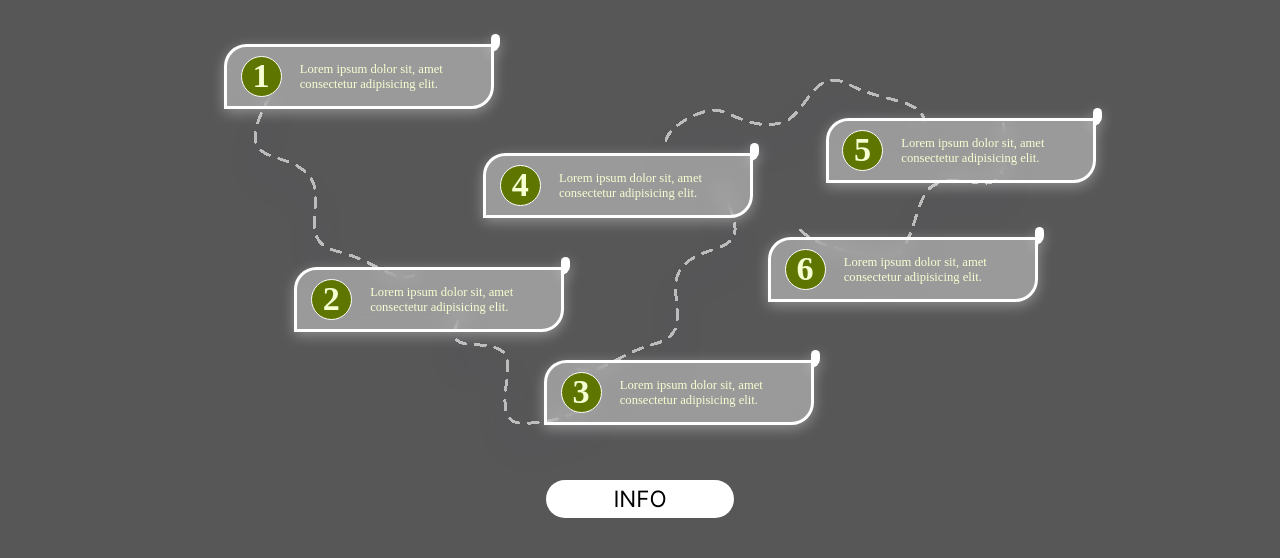
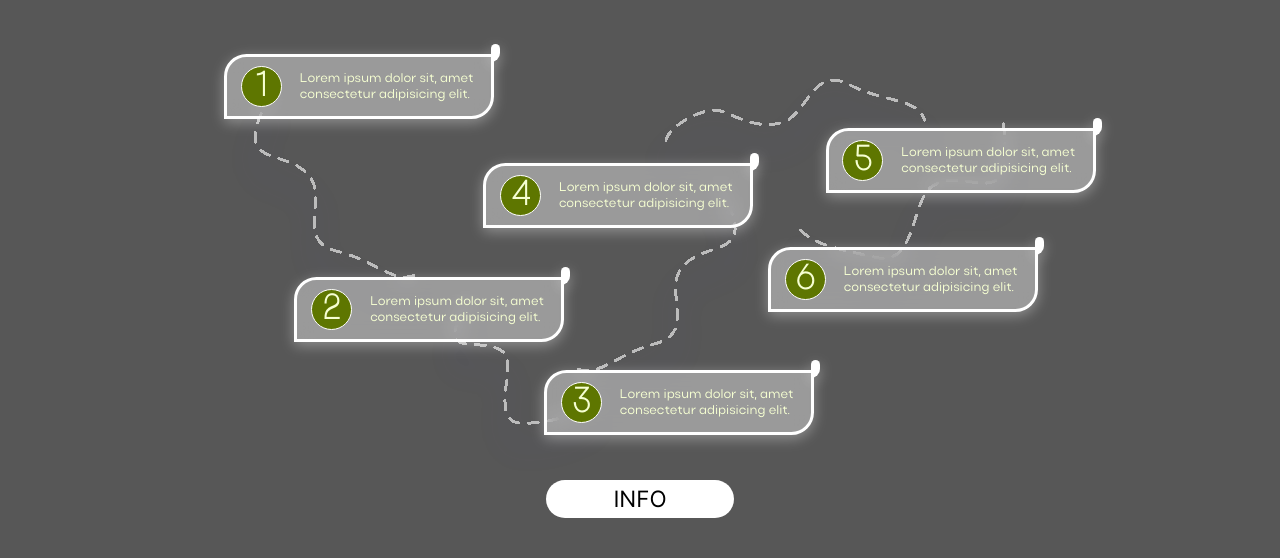
Before and after one commit to Nexexexexed/EPC_Hunter, a plain HTML site: page index.html in a window 1280 px wide. Shown: the part 242-800 px from the top of the page. Drawn offline with Linux system fonts and the light colour scheme; the site is published under a folder, as on GitHub Pages, so addresses that start at the root find nothing.

Commit message:
last updating fonts gh-pages

```diff
--- a/styles/style.css
+++ b/styles/style.css
@@ -1,18 +1,18 @@
 @font-face {
   font-family: "Actay-Regular";
-  src: url("/fonts/ActayFonts/ActayRegular.otf");
+  src: url("../fonts/ActayFonts/ActayRegular.otf");
   font-weight: normal;
   font-style: normal;
 }
 @font-face {
   font-family: "Actay-Condensed";
-  src: url("/fonts/ActayFonts/ActayCondensedThin.otf");
+  src: url("../fonts/ActayFonts/ActayCondensedThin.otf");
   font-weight: 300;
   font-style: normal;
 }
 @font-face {
   font-family: "Actay-Wide";
-  src: url("/fonts/ActayFonts/ActayWideBold.otf");
+  src: url("../fonts/ActayFonts/ActayWideBold.otf");
   font-weight: bold;
   font-style: normal;
 }
```
